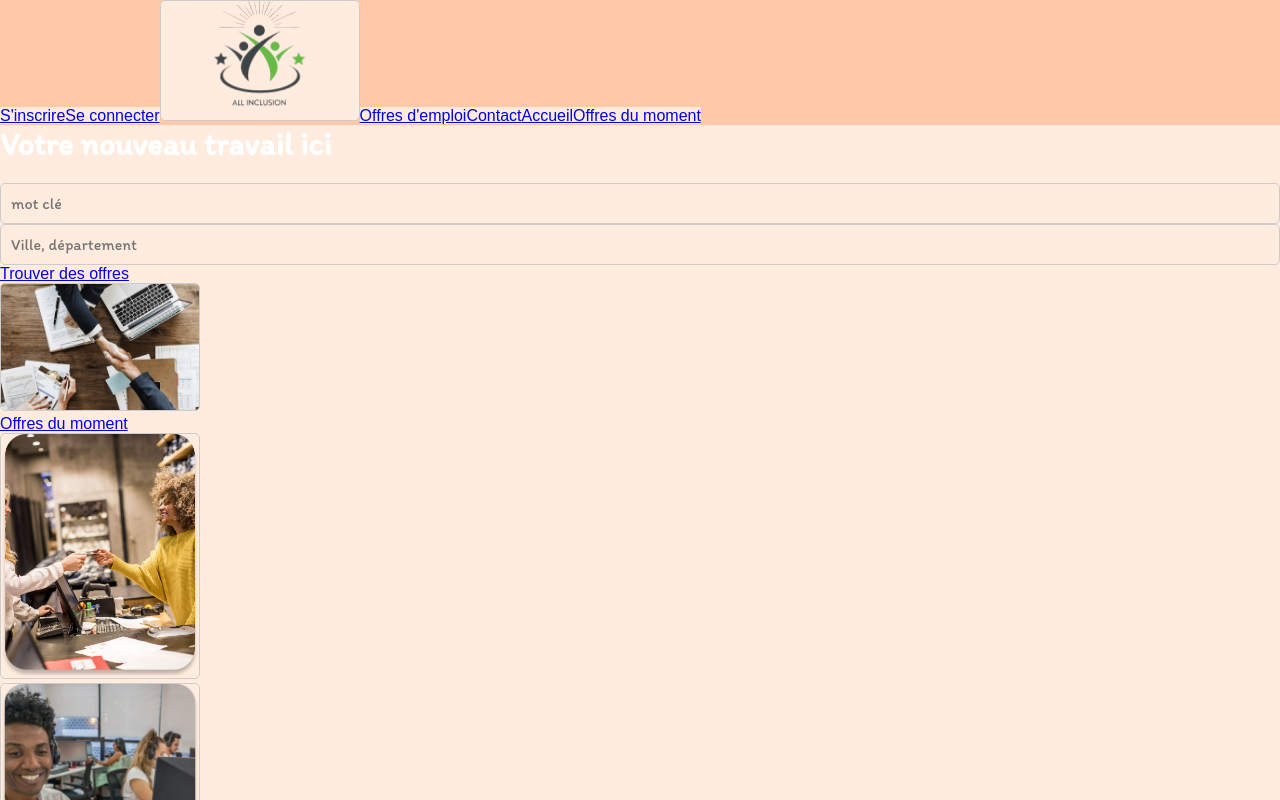
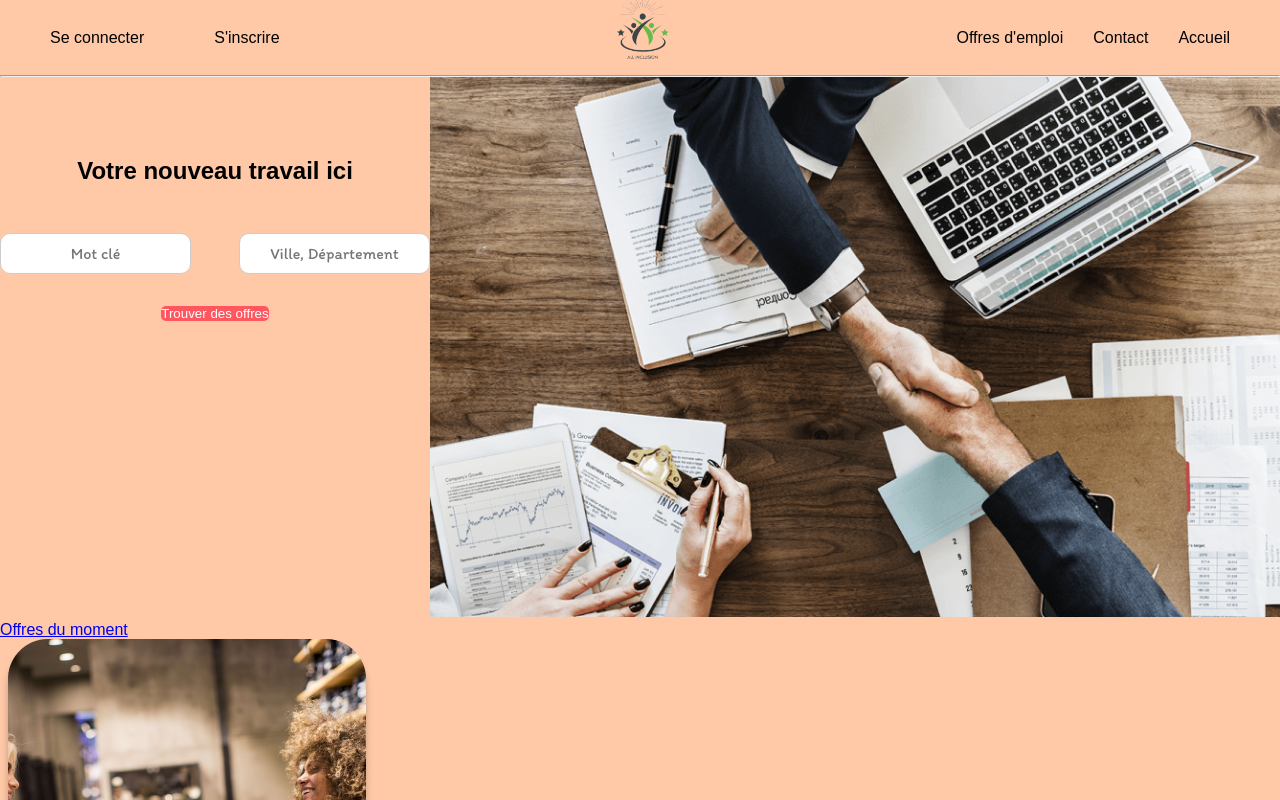
Before and after one commit to AbdelDjalilH/Hackathon-inclusion, a React (Vite) app in the folder Hackathon/: page / in a window 1280 px wide. Shown: the top 800 px of the page. Built offline with nearby package versions, Linux system fonts and the light colour scheme.

Commit message:
ça avance un peu

```diff
--- a/Hackathon/src/components/Accueil.jsx
+++ b/Hackathon/src/components/Accueil.jsx
@@ -10,20 +10,22 @@ function Accueil() {
     <div>
       <section className="top-page">
         <div className="left">
-          <h1>Votre nouveau travail ici</h1>
+          <h1 className="Accueil-title">Votre nouveau travail ici</h1>
 
           <div className="input-div">
-            <input type="text" placeholder="mot clé" />
-            <input type="text" placeholder="Ville, département" />
+            <input type="text" placeholder="Mot clé" />
+            <input type="text" placeholder="Ville, Département" />
           </div>
-          <Link>Trouver des offres</Link>
+          <div className="trouverDesOffresBtn">
+            <button className="btnOrange">Trouver des offres</button>
+          </div>
         </div>
         <div className="right">
           <img src={handshake} alt="handshake" />
         </div>
       </section>
       <section className="middle-page">
-        <Link to="/offresDescription">Offres du moment</Link>
+        <Link to="/offresDuMoment">Offres du moment</Link>
         <div className="emploi-section">
           <div>
             <img src={emploi1} alt="empoi1" />
--- a/Hackathon/src/components/Navbar.jsx
+++ b/Hackathon/src/components/Navbar.jsx
@@ -5,13 +5,39 @@ import "../styles/navbar.css";
 function Navbar() {
   return (
     <nav>
-      <Link to="/signup">S'inscrire</Link>
-      <Link to="/login">Se connecter</Link>
-      <img src={logo} alt="logo" />
-      <Link to="/OffreEmplois">Offres d'emploi</Link>
-      <Link to="/nousContacter">Contact</Link>
-      <Link to="/">Accueil</Link>
-      <Link to="/offresDuMoment">Offres du moment</Link>
+      <ul>
+        <div className="left-nav">
+          <li>
+            <Link className="link" to="/login">
+              Se connecter
+            </Link>
+          </li>
+          <li>
+            <Link className="link" to="/signup">
+              S'inscrire
+            </Link>
+          </li>
+        </div>
+        <img className="logoImg" src={logo} alt="logo" />
+        <div className="right-nav">
+          <li>
+            <Link className="link" to="/OffreEmplois">
+              Offres d'emploi
+            </Link>
+          </li>
+          <li>
+            <Link className="link" to="/nousContacter">
+              Contact
+            </Link>
+          </li>
+          <li>
+            <Link className="link" to="/">
+              Accueil
+            </Link>
+          </li>
+        </div>
+      </ul>
+      <hr />
     </nav>
   );
 }
--- a/Hackathon/src/components/Offre.jsx
+++ b/Hackathon/src/components/Offre.jsx
@@ -3,30 +3,28 @@ import "../styles/offre.css";
 function Offre() {
   return (
     <div className="app-container">
-      <h1>Votre nouveau travail ici</h1>
+      <h1 className="h1-offre">Votre nouveau travail ici</h1>
       <div className="input-container">
         <div className="input-wrapper">
-          <label htmlFor="keyword">Mot clé</label>
           <input type="text" id="keyword" placeholder="Mot clé" />
         </div>
         <div className="input-wrapper">
-          <label htmlFor="location">Ville, Département</label>
           <input type="text" id="location" placeholder="Ville, Département" />
         </div>
       </div>
       <button className="search-button">Trouver les Offres</button>
 
-      <h2>Offres d'emploi</h2>
+      <h2 className="h2-offre">Offres d'emploi</h2>
       <div className="job-offers">
         <div className="column">
-          <img src="image1.jpg" alt="Offre 1" />
-          <img src="image2.jpg" alt="Offre 2" />
-          <img src="image3.jpg" alt="Offre 3" />
+          <img className="img-offre" src="image1.jpg" alt="Offre 1" />
+          <img className="img-offre" src="image2.jpg" alt="Offre 2" />
+          <img className="img-offre" src="image3.jpg" alt="Offre 3" />
         </div>
         <div className="column">
-          <img src="image4.jpg" alt="Offre 4" />
-          <img src="image5.jpg" alt="Offre 5" />
-          <img src="image6.jpg" alt="Offre 6" />
+          <img className="img-offre" src="image4.jpg" alt="Offre 4" />
+          <img className="img-offre" src="image5.jpg" alt="Offre 5" />
+          <img className="img-offre" src="image6.jpg" alt="Offre 6" />
         </div>
       </div>
 
--- a/Hackathon/src/index.css
+++ b/Hackathon/src/index.css
@@ -2,6 +2,7 @@
   box-sizing: border-box;
   margin: 0;
   padding: 0;
-  background-color: #ffecdf;
+  background-color: #ffc9a8;
+
   font-family: "Outfit", Arial, Helvetica, sans-serif;
 }
--- a/Hackathon/src/styles/accueil.css
+++ b/Hackathon/src/styles/accueil.css
@@ -0,0 +1,30 @@
+.top-page {
+  display: flex;
+  flex-direction: row;
+  margin-right: 0;
+}
+.left {
+  margin-top: 5rem;
+}
+.Accueil-title {
+  color: black;
+  text-align: center;
+}
+.input-div {
+  margin-top: 3rem;
+  display: flex;
+  flex-direction: row;
+  gap: 3rem;
+}
+.trouverDesOffresBtn {
+  margin-top: 2rem;
+  display: flex;
+  justify-content: center;
+}
+.btnOrange {
+  text-decoration: none;
+  color: white;
+  background-color: #ff565f;
+  border: none;
+  border-radius: 5px;
+}
--- a/Hackathon/src/styles/navbar.css
+++ b/Hackathon/src/styles/navbar.css
@@ -1,3 +1,35 @@
 nav {
   background-color: #ffc9a8;
 }
+ul {
+  display: flex;
+  flex-direction: row;
+  justify-content: space-between;
+  align-items: center;
+}
+.logoImg {
+  width: 7rem;
+  margin-bottom: 0.5rem;
+  margin-left: 50px;
+}
+.link {
+  text-decoration: none;
+  color: black;
+}
+li {
+  list-style-type: none;
+}
+
+.right-nav {
+  display: flex;
+  flex-direction: row;
+  gap: 30px;
+  padding-right: 50px;
+}
+
+.left-nav {
+  display: flex;
+  flex-direction: row;
+  gap: 70px;
+  margin-left: 50px;
+}
--- a/Hackathon/src/styles/offre.css
+++ b/Hackathon/src/styles/offre.css
@@ -1,6 +1,5 @@
 @import url("https://fonts.googleapis.com/css2?family=Itim&display=swap");
 
-html,
 body {
   height: 100%;
   margin: 0;
@@ -14,15 +13,15 @@ body {
   align-items: center;
   justify-content: flex-start;
   height: 100%;
-  padding: 20px;
+  padding-top: 7rem;
   box-sizing: border-box;
-  background-color: #ffc9a8;
 }
 
-h1 {
+.h1-offre {
   font-size: 2rem;
   margin-bottom: 20px;
   font-family: "Itim", cursive;
+  color: black;
 }
 
 .input-container {
@@ -34,6 +33,8 @@ h1 {
 .input-wrapper {
   display: flex;
   flex-direction: column;
+  padding-top: 20px;
+  padding-bottom: 10px;
 }
 
 label {
@@ -44,7 +45,10 @@ label {
 input {
   padding: 10px;
   border: 1px solid #ccc;
-  border-radius: 5px;
+  background-color: white;
+  color: gray;
+  text-align: center;
+  border-radius: 10px;
   font-size: 1rem;
   width: 100%;
   box-sizing: border-box;
@@ -54,8 +58,8 @@ input {
 .search-button {
   padding: 10px 20px;
   font-size: 1rem;
-  color: white;
-  background-color: #007bff;
+  color: rgb(255, 255, 255);
+  background-color: #ff565f;
   border: none;
   border-radius: 5px;
   cursor: pointer;
@@ -65,13 +69,19 @@ input {
 }
 
 .search-button:hover {
-  background-color: #0056b3;
+  background-color: #f86c73;
 }
 
-h2 {
-  font-size: 1.5rem;
-  margin: 40px 0 20px;
+.h2-offre {
+  margin-top: 100px;
+  font-size: 2rem;
   font-family: "Itim", cursive;
+  background-color: #ffecdf;
+  width: 100%;
+  height: 5rem;
+  text-align: center;
+  color: black;
+  padding-top: 2rem;
 }
 
 .job-offers {
@@ -81,6 +91,8 @@ h2 {
   justify-content: center;
   width: 100%;
   background-color: #ffecdf;
+  padding-top: 5rem;
+  padding-bottom: 5rem;
 }
 
 .column {
@@ -88,15 +100,17 @@ h2 {
   flex-direction: column;
   gap: 20px;
   flex: 1;
+  background-color: #ffecdf;
 }
 
-img {
+.img-offre {
   width: 100%;
   height: auto;
   max-width: 200px;
   object-fit: cover;
   border: 1px solid #ccc;
   border-radius: 5px;
+  background-color: #ffecdf;
 }
 
 .pagination {
@@ -107,21 +121,21 @@ img {
 
 .page-button {
   padding: 10px;
-  border: 1px solid #007bff;
-  background-color: white;
-  color: #007bff;
+  color: #000000;
   cursor: pointer;
   margin: 0 5px;
-  border-radius: 5px;
   transition: background-color 0.3s;
   font-family: "Itim", cursive;
+  border: 1px solid black;
+  padding-bottom: 20px;
 }
 
 .page-button:hover {
-  background-color: #007bff;
-  color: white;
+  background-color: rgba(196, 255, 188, 0.4);
+  color: rgb(0, 0, 0);
 }
 
 span {
   padding: 10px;
+  color: #000000;
 }
```
